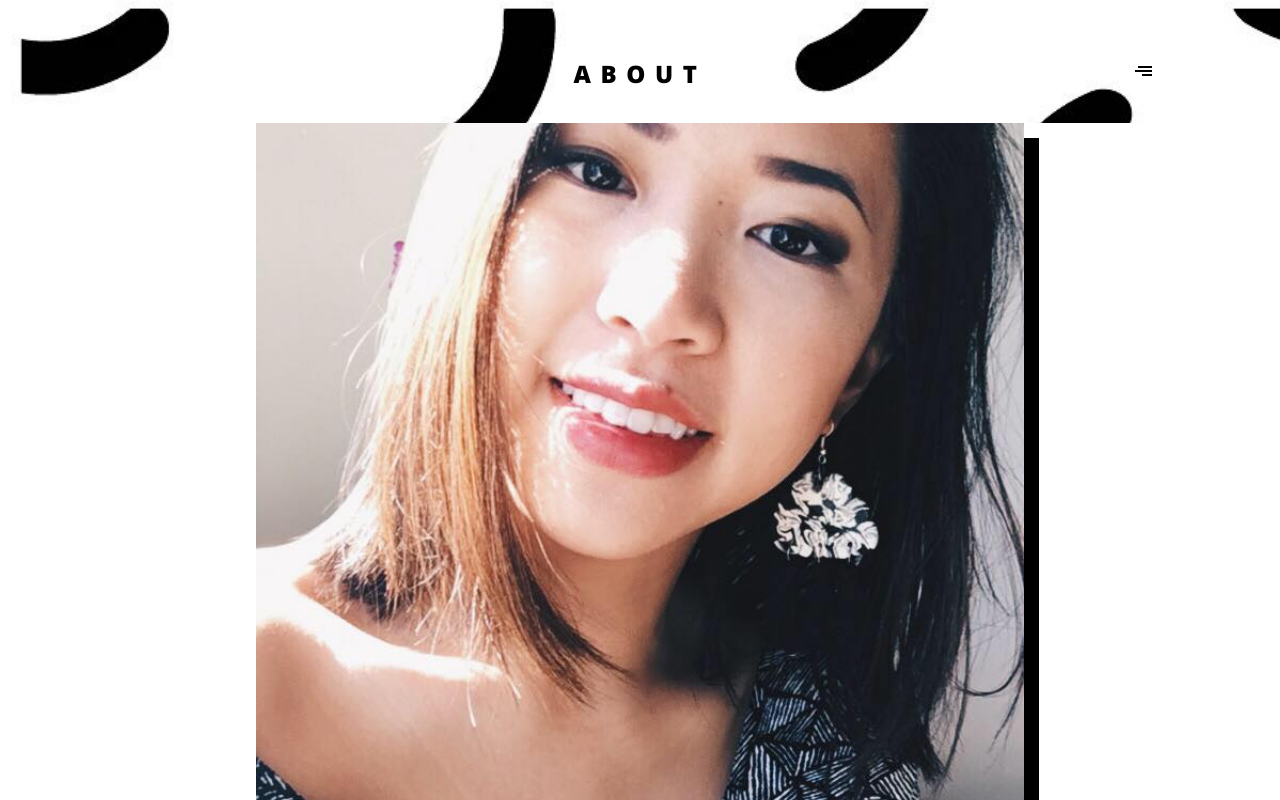
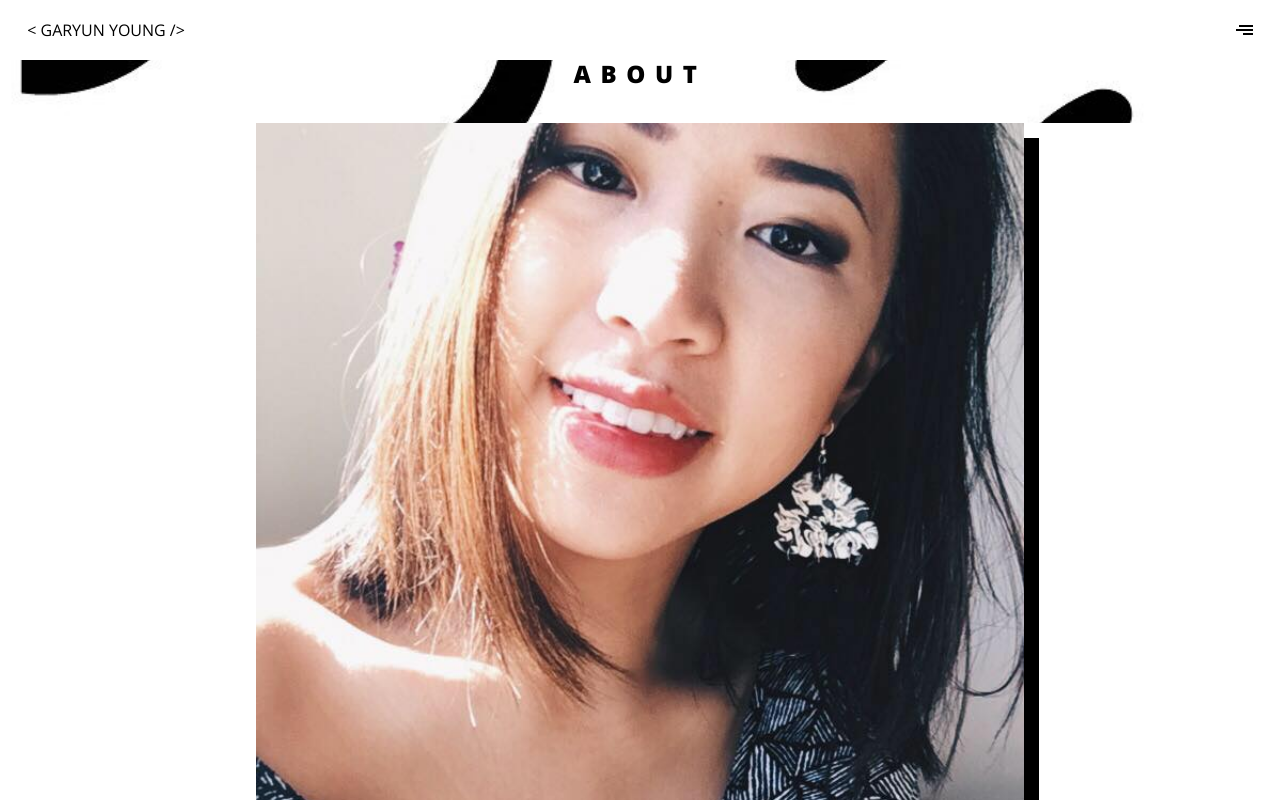
Before and after one commit to garyunyoung/portfolio, a React (Create React App) app: page /about in a window 1280 px wide. Shown: the top 800 px of the page. Built offline with nearby package versions, Linux system fonts and the light colour scheme.

Commit message:
Style nav

```diff
--- a/src/App.js
+++ b/src/App.js
@@ -1,9 +1,6 @@
 import React, { Component } from "react";
-import {
-  BrowserRouter as Router,
-  Route,
-  Switch
-} from "react-router-dom";
+import { BrowserRouter as Router, Route, Switch } from "react-router-dom";
+import Hamburger from "./components/Hamburger";
 import Projects from "./Projects";
 import About from "./About";
 import Home from "./Home";
@@ -13,15 +10,17 @@ export default class App extends Component {
     return (
       <Router>
         <section className="App">
+          <Hamburger />
+
           <Switch>
             <Route path="/" exact component={Home} />
-            <Route render={() =>
-            (
+            <Route
+              render={() => (
                 <React.Fragment>
                   <Route path="/projects" component={Projects} />
                   <Route path="/about" component={About} />
                 </React.Fragment>
-            )}
+              )}
             />
           </Switch>
         </section>
--- a/src/Home.js
+++ b/src/Home.js
@@ -1,13 +1,11 @@
 import React from "react";
-import Hamburger from "./components/Hamburger";
 import profileIllustration from "./images/profile-illustration.svg";
 import "./stylesheets/Home.scss";
 
 export default function Home() {
   return (
     <section className="home">
-      <Hamburger />
-      <section className="home__content">
+      <div className="home__content">
         <div className="home__text">
           <span>
             Hi, I'm Garyun
@@ -22,7 +20,7 @@ export default function Home() {
         <a className="home__nav home__nav--projects" href="#projects">
           projects />
         </a>
-      </section>
+      </div>
     </section>
   );
 }
--- a/src/components/Hamburger.js
+++ b/src/components/Hamburger.js
@@ -18,14 +18,15 @@ export default class Hamburger extends React.Component {
 
   render() {
     return (
-      <React.Fragment>
-          <div className="hamburger" onClick={() => this.toggleNav()}>
-            <div className="hamburger__line hamburger__line--1" />
-            <div className="hamburger__line hamburger__line--2" />
-            <div className="hamburger__line hamburger__line--3" />
-          </div>
+      <div className="hamburger-nav">
+        <div>{`< GARYUN YOUNG />`}</div>
+        <div className="hamburger" onClick={() => this.toggleNav()}>
+          <div className="hamburger__line hamburger__line--1" />
+          <div className="hamburger__line hamburger__line--2" />
+          <div className="hamburger__line hamburger__line--3" />
+        </div>
         <Nav open={this.state.isOpen} />
-      </React.Fragment>
+      </div>
     );
   }
 }
--- a/src/components/Nav.js
+++ b/src/components/Nav.js
@@ -6,19 +6,18 @@ import "../stylesheets/Nav.scss";
 
 export default function Nav(props) {
   return (
-    <section className={`nav ${props.open ? "nav--open" : ""} `}>
+    <section className={`nav ${props.open ? "nav--open" : ""}`}>
       <NavLink className="nav__link" to="/">
-        <Header title="garyun" />
       </NavLink>
       <div className="nav__wrapper">
         <NavLink className="nav__link" to="/projects">
-          -projects-
+          Projects />
         </NavLink>
         <NavLink className="nav__link" to="/about">
-          -about-
+          Contact />
         </NavLink>
         <NavLink className="nav__link" to="/">
-          -cv-
+          ... />
         </NavLink>
       </div>
       <section className="socials__wrapper">
@@ -30,7 +29,7 @@ export default function Nav(props) {
         >
           <i className="fab fa-github" />
         </a>
-        <a
+        {/* <a
           className="socials__link socials__link--envelope"
           href="mailto:garyunyoung@gmail.com"
           target="_blank"
@@ -45,7 +44,7 @@ export default function Nav(props) {
           rel="noopener noreferrer"
         >
           <img src={codeWars} />
-        </a>
+        </a> */}
       </section>
     </section>
   );
--- a/src/stylesheets/Hamburger.scss
+++ b/src/stylesheets/Hamburger.scss
@@ -1,10 +1,18 @@
+.hamburger-nav {
+  width: 100%;
+  height: 60px;
+  position: fixed;
+  display: flex;
+  align-items: center;
+  justify-content: space-between;
+  background-color: white;
+  padding: 0 1.7em;
+}
+
 .hamburger {
-  position: fixed;
   direction: rtl;
-  top: 8vh;
-  right: 10vw;
-  z-index: 2;
 }
+
 .hamburger__line {
   background-color: black;
   width: 14px;
--- a/src/stylesheets/Home.scss
+++ b/src/stylesheets/Home.scss
@@ -8,7 +8,7 @@
   flex-flow: column;
   align-items: center;
   justify-content: center;
-  padding: 0 2em;
+  padding: 0 1.7em;
 }
 
 .home__text {
--- a/src/stylesheets/Nav.scss
+++ b/src/stylesheets/Nav.scss
@@ -1,26 +1,24 @@
 .nav {
-  background-image: url(../images/nav-background.svg);
+  transform: translateY(100vh);
+  position: absolute;
+  top: 0;
+  left: 0;
+  width: 100vw;
+  height: 100vh;
   background-color: white;
-  height: 100vh;
-  width: 100vw;
-  position: fixed;
-  z-index: 1;
-  top: 0;
-  transform: translateX(-200vw);
-  transition: transform 0.5s;
+  z-index: -1;
+
+  display: flex;
+  flex-flow: column;
+  justify-content: center;
 
   .nav__wrapper {
     text-align: center;
-    margin-top: 15vh;
-    margin-bottom: 10vh;
+    margin-bottom: 3em;
 
     .nav__link {
-      font-family: "Open Sans", sans-serif;
-      font-size: 1.3em;
-      font-weight: 800;
-      line-height: 2em;
-      letter-spacing: 0.3em;
-      text-transform: uppercase;
+      font-size: 1.7em;
+      line-height: 2.3;
       display: block;
     }
   }
@@ -34,16 +32,16 @@
     }
 
     .socials__link--envelope {
-      margin: 0 11vw;
+      margin: 0 1em;
     }
 
     .socials__link--codewars {
       width: 5vw;
-      margin-top: .4vh;
+      margin-top: 0.4vh;
     }
   }
 }
 
 .nav--open {
-  transform: translateX(0);
+  transform: translateY(0) !important;
 }
```
